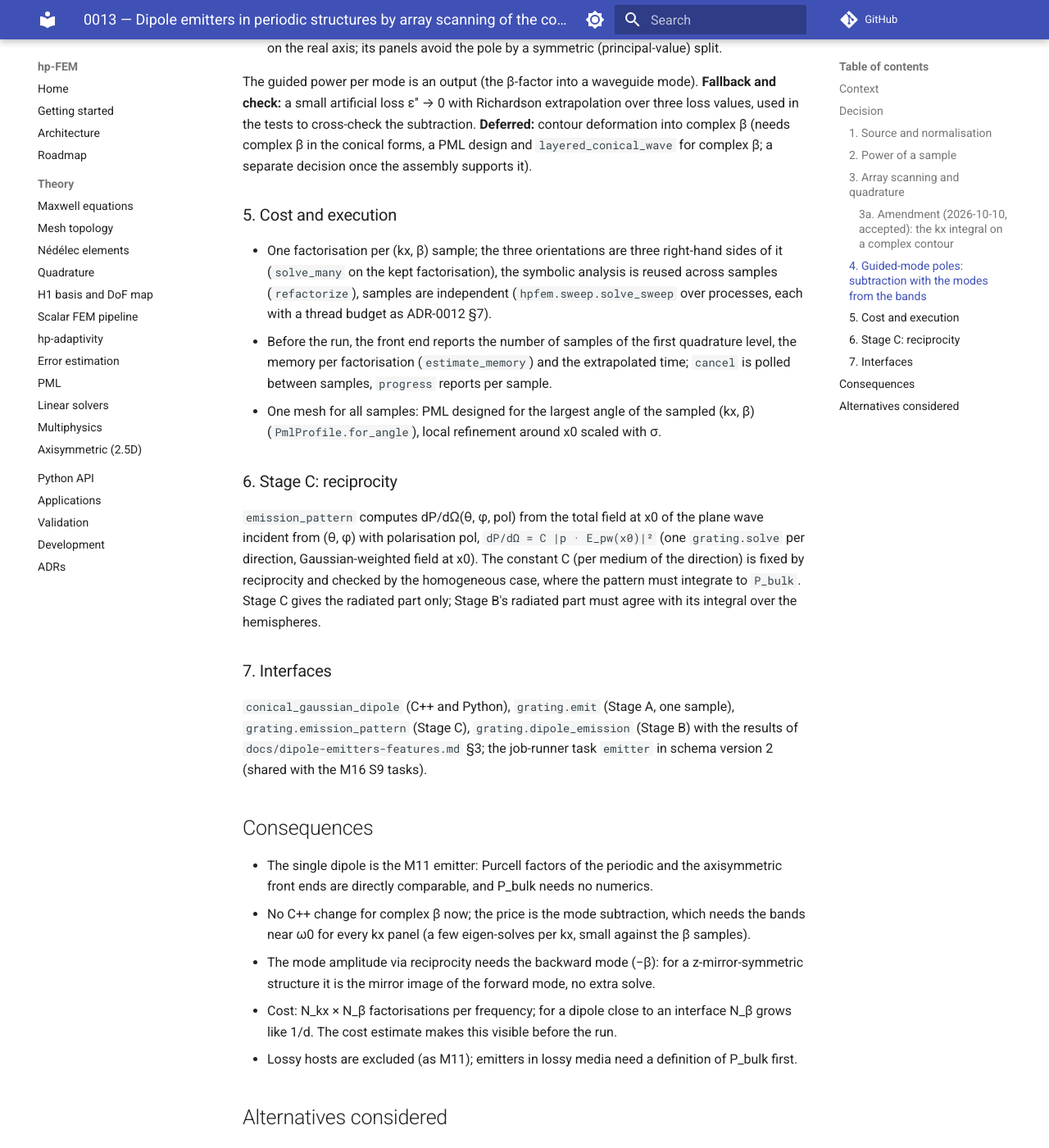
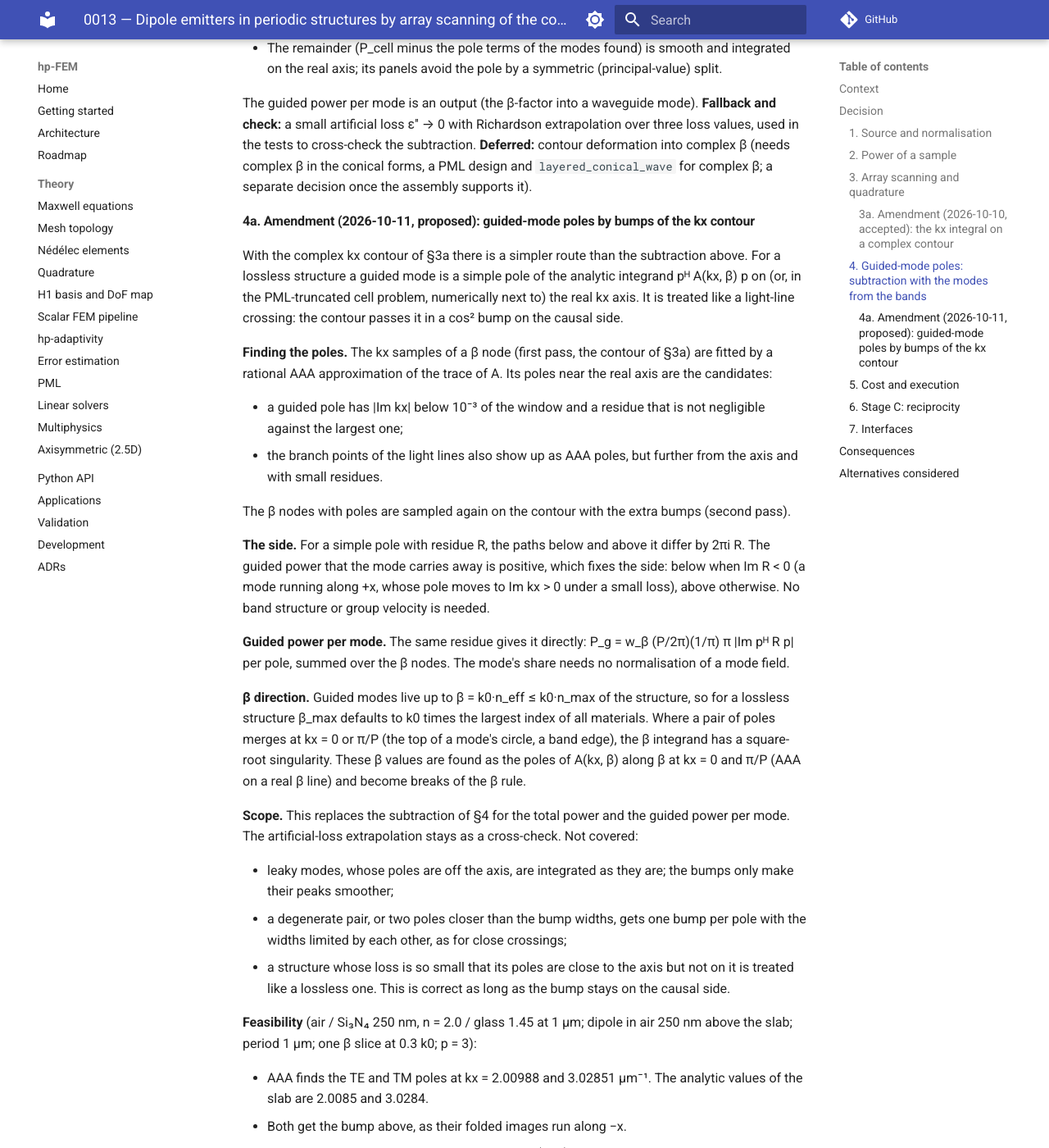
Before and after one commit to PhotonPower/hp-FEM, an MkDocs documentation site: the page built from docs/adr/0013-dipole-emitters-in-periodic-structures.md, in a window 1280 px wide and 1400 px high, scrolled down 4683 px. Shown: the whole window at 82% size. Built offline with MkDocs 1.6.1 and Material for MkDocs 9.7.7, drawn with Linux system fonts in a browser that asks for light colours; comment, search, counter and statistics services are not loaded; some of the changed text lies outside the part shown.

Commit message:
docs(adr): ADR-0013 §4a, guided-mode poles by bumps of the kx contour (proposed)
Co-Authored-By: Claude Opus 5.5 <noreply@anthropic.com>

```diff
--- a/docs/adr/0013-dipole-emitters-in-periodic-structures.md
+++ b/docs/adr/0013-dipole-emitters-in-periodic-structures.md
@@ -1,6 +1,6 @@
 # 0013 — Dipole emitters in periodic structures by array scanning of the conical cell problem
 
-**Status:** accepted; §3a amendment accepted (2026-10-10)
+**Status:** accepted; §3a amendment accepted (2026-10-10); §4a amendment proposed (2026-10-11)
 **Date:** 2026-10-09
 
 ## Context
@@ -186,6 +186,59 @@ used in the tests to cross-check the subtraction. **Deferred:** contour deformat
 β (needs complex β in the conical forms, a PML design and `layered_conical_wave` for complex β;
 a separate decision once the assembly supports it).
 
+#### 4a. Amendment (2026-10-11, proposed): guided-mode poles by bumps of the kx contour
+
+With the complex kx contour of §3a there is a simpler route than the subtraction above. For a
+lossless structure a guided mode is a simple pole of the analytic integrand pᴴ A(kx, β) p on
+(or, in the PML-truncated cell problem, numerically next to) the real kx axis. It is treated
+like a light-line crossing: the contour passes it in a cos² bump on the causal side.
+
+**Finding the poles.** The kx samples of a β node (first pass, the contour of §3a) are fitted
+by a rational AAA approximation of the trace of A. Its poles near the real axis are the
+candidates:
+
+- a guided pole has |Im kx| below 10⁻³ of the window and a residue that is not negligible
+  against the largest one;
+- the branch points of the light lines also show up as AAA poles, but further from the axis
+  and with small residues.
+
+The β nodes with poles are sampled again on the contour with the extra bumps (second pass).
+
+**The side.** For a simple pole with residue R, the paths below and above it differ by
+2πi R. The guided power that the mode carries away is positive, which fixes the side: below
+when Im R < 0 (a mode running along +x, whose pole moves to Im kx > 0 under a small loss),
+above otherwise. No band structure or group velocity is needed.
+
+**Guided power per mode.** The same residue gives it directly:
+P_g = w_β (P/2π)(1/π) π |Im pᴴ R p| per pole, summed over the β nodes. The mode's share needs
+no normalisation of a mode field.
+
+**β direction.** Guided modes live up to β = k0·n_eff ≤ k0·n_max of the structure, so for a
+lossless structure β_max defaults to k0 times the largest index of all materials. Where a pair
+of poles merges at kx = 0 or π/P (the top of a mode's circle, a band edge), the β integrand has
+a square-root singularity. These β values are found as the poles of A(kx, β) along β at kx = 0
+and π/P (AAA on a real β line) and become breaks of the β rule.
+
+**Scope.** This replaces the subtraction of §4 for the total power and the guided power per
+mode. The artificial-loss extrapolation stays as a cross-check. Not covered:
+
+- leaky modes, whose poles are off the axis, are integrated as they are; the bumps only make
+  their peaks smoother;
+- a degenerate pair, or two poles closer than the bump widths, gets one bump per pole with the
+  widths limited by each other, as for close crossings;
+- a structure whose loss is so small that its poles are close to the axis but not on it is
+  treated like a lossless one. This is correct as long as the bump stays on the causal side.
+
+**Feasibility** (air / Si₃N₄ 250 nm, n = 2.0 / glass 1.45 at 1 µm; dipole in air 250 nm above
+the slab; period 1 µm; one β slice at 0.3 k0; p = 3):
+
+- AAA finds the TE and TM poles at kx = 2.00988 and 3.02851 µm⁻¹. The analytic values of the
+  slab are 2.0085 and 3.0284.
+- Both get the bump above, as their folded images run along −x.
+- The FEM slice integral agrees with the Fresnel (Airy) spectrum on the same contour to 4e-5,
+  1.5e-4 and 3e-5 for x, y and z.
+- With the bumps on the wrong side it is 0.7–3.3 % off, which is the guided contribution.
+
 ### 5. Cost and execution
 
 - One factorisation per (kx, β) sample; the three orientations are three right-hand sides of it
```
